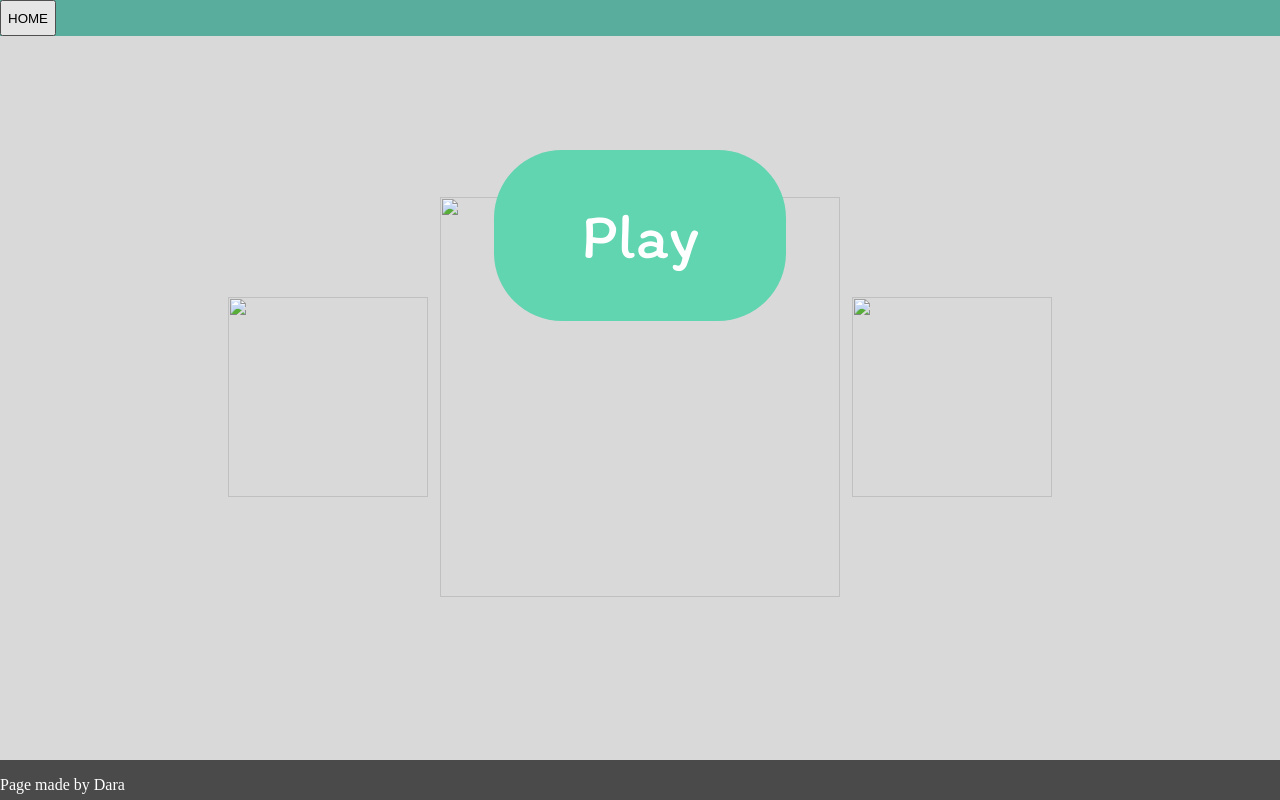
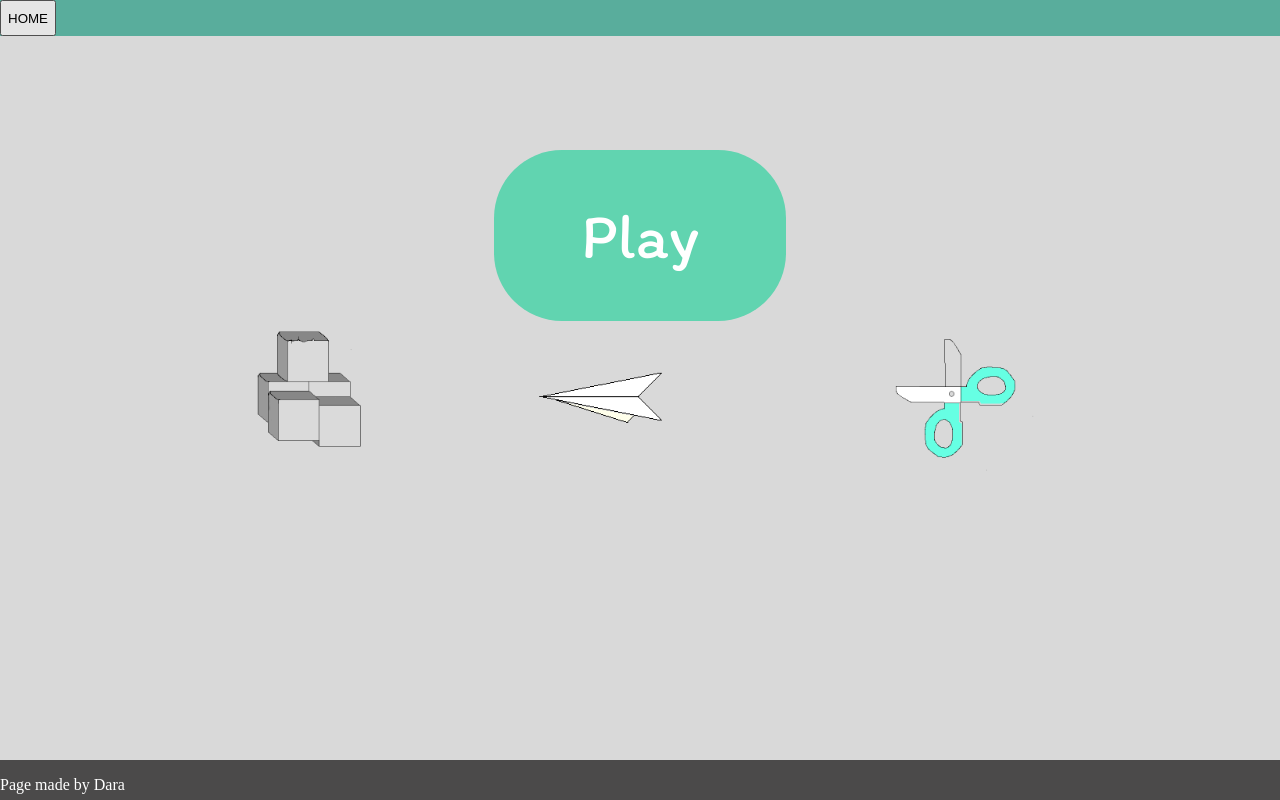
Before and after one commit to PhoenixGYT/RockPaperScissors, a plain HTML site: page Game/rps.html in a window 1280 px wide. Drawn offline with Linux system fonts and the light colour scheme.

Commit message:
Updated rps.html

```diff
--- a/Game/rps.html
+++ b/Game/rps.html
@@ -27,17 +27,17 @@
             <ul>
                 <li>
                 <button id="rock">
-                    <img src="Assets/rock.png" height="200px" width="200px">
+                    <img src="../Assets/rock.png" height="200px" width="200px">
                 </button>
                 </li>
                 <li>
                 <button id="paper">
-                    <img src="Assets/paper.png" height="400px" width="400px">
+                    <img src="../Assets/paper.png" height="400px" width="400px">
                 </button>
                 </li>
                 <li>
                 <button id="scissors">
-                    <img src="Assets/scissors.png" height="200px" width="200px">
+                    <img src="../Assets/scissors.png" height="200px" width="200px">
                 </button>
                 </li>
             </ul>
@@ -52,7 +52,7 @@
         </div>
     </div>
 
-    <script src="Game/rps_scripts.js"></script>
+    <script src="rps_scripts.js"></script>
 
 </body>
 </html>
```
